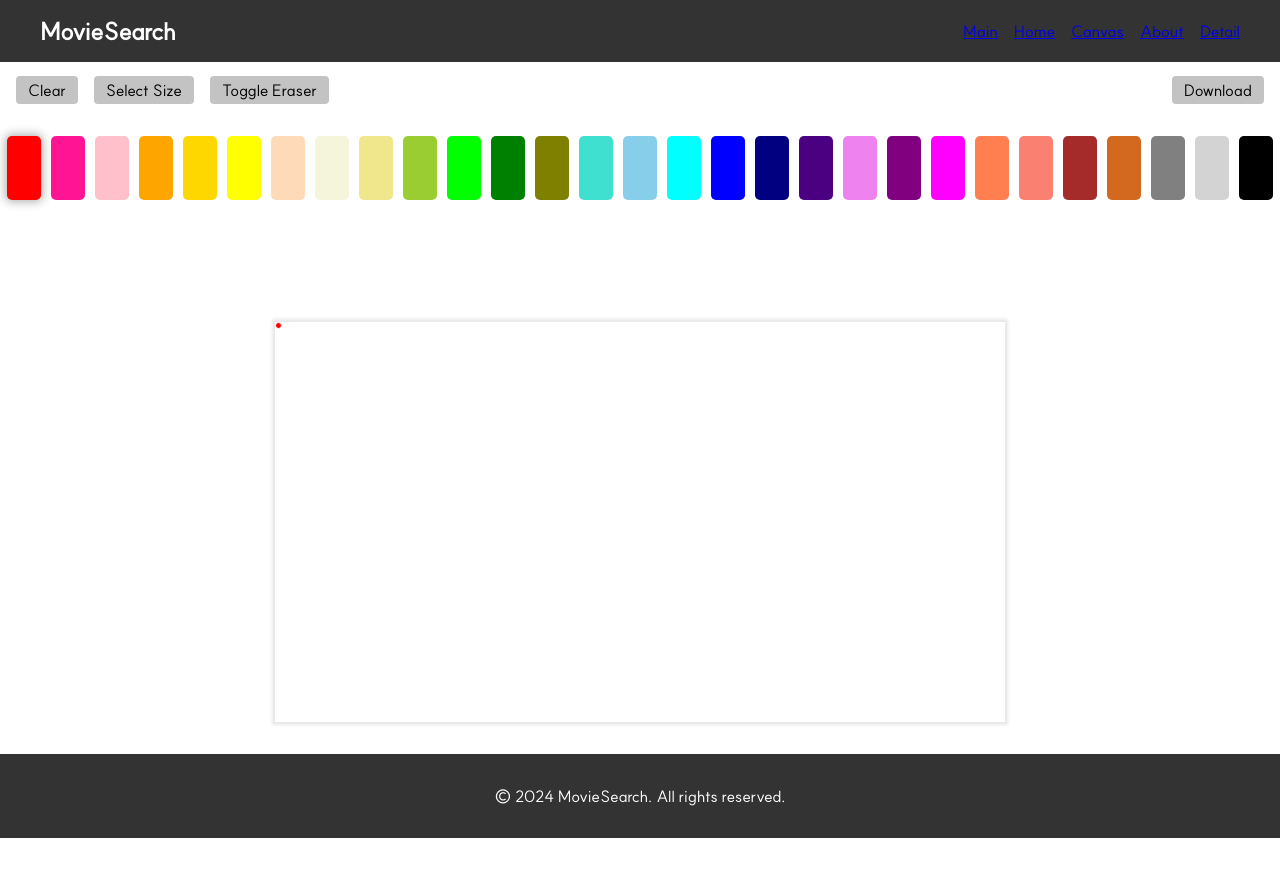
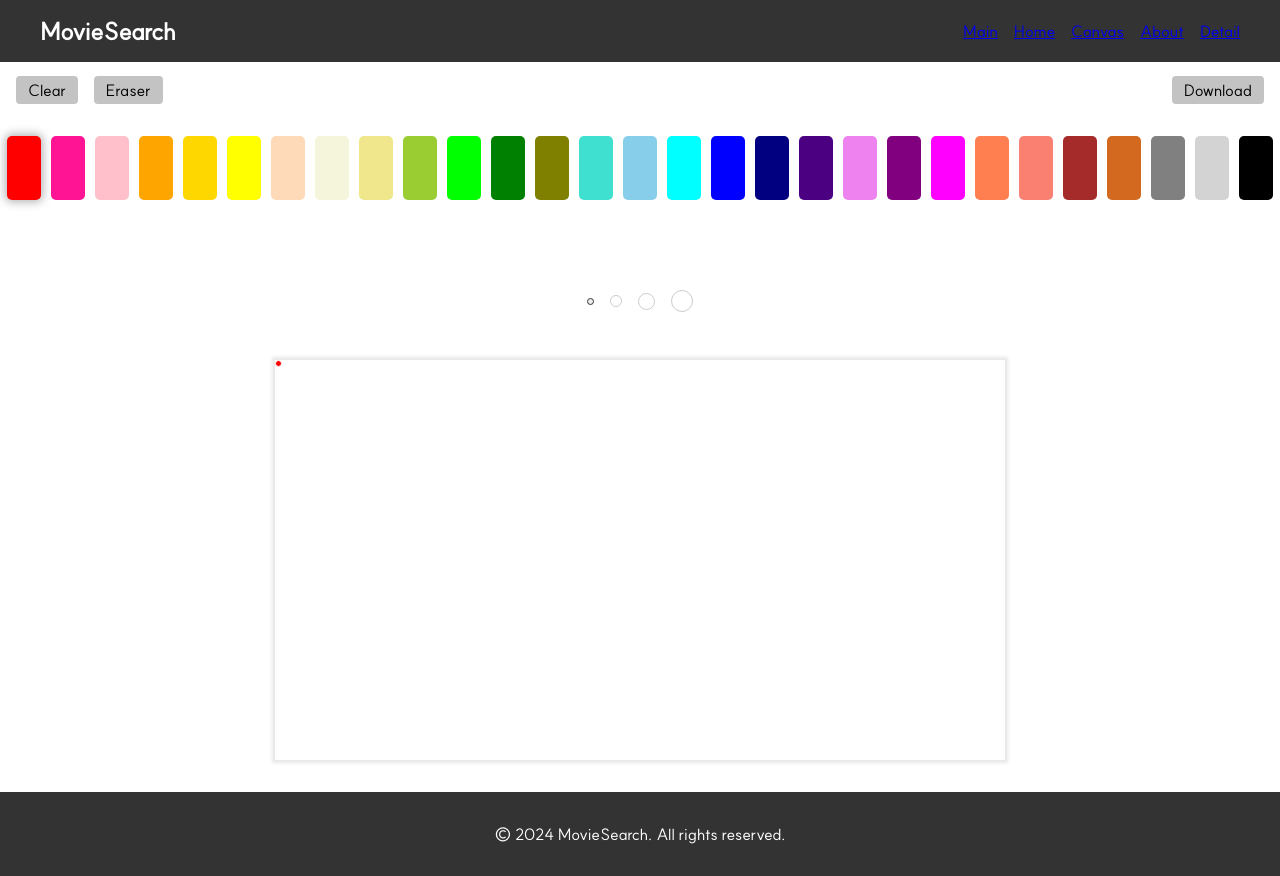
Before and after one commit to yeoniii20/movit, a Vue app: page /canvas in a window 1280 px wide. Before the commit the page ends 838 px from the top, so only its background shows below. Built offline with nearby package versions, Linux system fonts and the light colour scheme; the HTML template or start-up script is replaced by a standard one.

Commit message:
fix: add size select btn

```diff
--- a/src/views/CanvasView.vue
+++ b/src/views/CanvasView.vue
@@ -3,8 +3,7 @@
     <div class="btn-container">
       <div class="btn-section">
         <div class="btn" @click="clearCanvas">Clear</div>
-        <div class="btn" @click="toggleSizeModal">Select Size</div>
-        <div class="btn" @click="toggleEraser">Toggle Eraser</div>
+        <div class="btn" @click="toggleEraser">Eraser</div>
       </div>
       <div>
         <div class="btn" @click="downloadCanvas">Download</div>
@@ -25,18 +24,26 @@
         @click="selectColor(color)"
       />
     </div>
+    <div class="size-container">
+      <div
+        v-for="size in sizes"
+        :key="size"
+        class="size"
+        :style="{
+          width: size + 'px',
+          height: size + 'px',
+        }"
+        :class="{ selected: toolSize === size }"
+        @click="selectToolSize(size)"
+      >
+        <!-- {{ size }} -->
+      </div>
+    </div>
     <CanvasCom
       ref="canvasCom"
       :selectedColor="selectedColor"
       :isEraser="isEraser"
       :toolSize="toolSize"
-    />
-    <CanvasModal
-      v-if="showSizeModal"
-      :sizes="sizes"
-      :selectedSize="toolSize"
-      @close="toggleSizeModal"
-      @select-size="selectToolSize"
     />
   </div>
 </template>
@@ -44,20 +51,17 @@
 <script>
 import { ref } from "vue";
 import CanvasCom from "@/components/CanvasCom.vue";
-import CanvasModal from "@/components/Modal/CanvasModal.vue";
 import { COLOR_PALETTE } from "@/utils/colorPalette";
 
 export default {
   name: "CanvasView",
   components: {
     CanvasCom,
-    CanvasModal,
   },
   setup() {
     const canvasCom = ref(null);
     const selectedColor = ref("red");
     const isEraser = ref(false);
-    const showSizeModal = ref(false);
     const toolSize = ref(5);
     const sizes = ref([5, 10, 15, 20]);
 
@@ -74,10 +78,6 @@ export default {
       canvasCom.value.clearCanvas();
     };
 
-    const toggleSizeModal = () => {
-      showSizeModal.value = !showSizeModal.value;
-    };
-
     const selectToolSize = (size) => {
       toolSize.value = size;
     };
@@ -90,13 +90,11 @@ export default {
       canvasCom,
       downloadCanvas,
       clearCanvas,
-      toggleSizeModal,
       selectToolSize,
       selectColor,
       toggleEraser,
       selectedColor,
       isEraser,
-      showSizeModal,
       toolSize,
       sizes,
       COLOR_PALETTE,
@@ -142,4 +140,26 @@ export default {
   border: 2px solid transparent;
   transition: box-shadow 0.3s ease;
 }
+
+.size-container {
+  display: flex;
+  justify-content: center;
+  gap: 1rem;
+  margin: 1rem 0;
+  align-items: center;
+}
+
+.size {
+  display: flex;
+  justify-content: center;
+  align-items: center;
+  cursor: pointer;
+  border: 1px solid #ccc;
+  border-radius: 50%;
+}
+
+.size.selected {
+  background: #eee;
+  border-color: #333;
+}
 </style>
```
